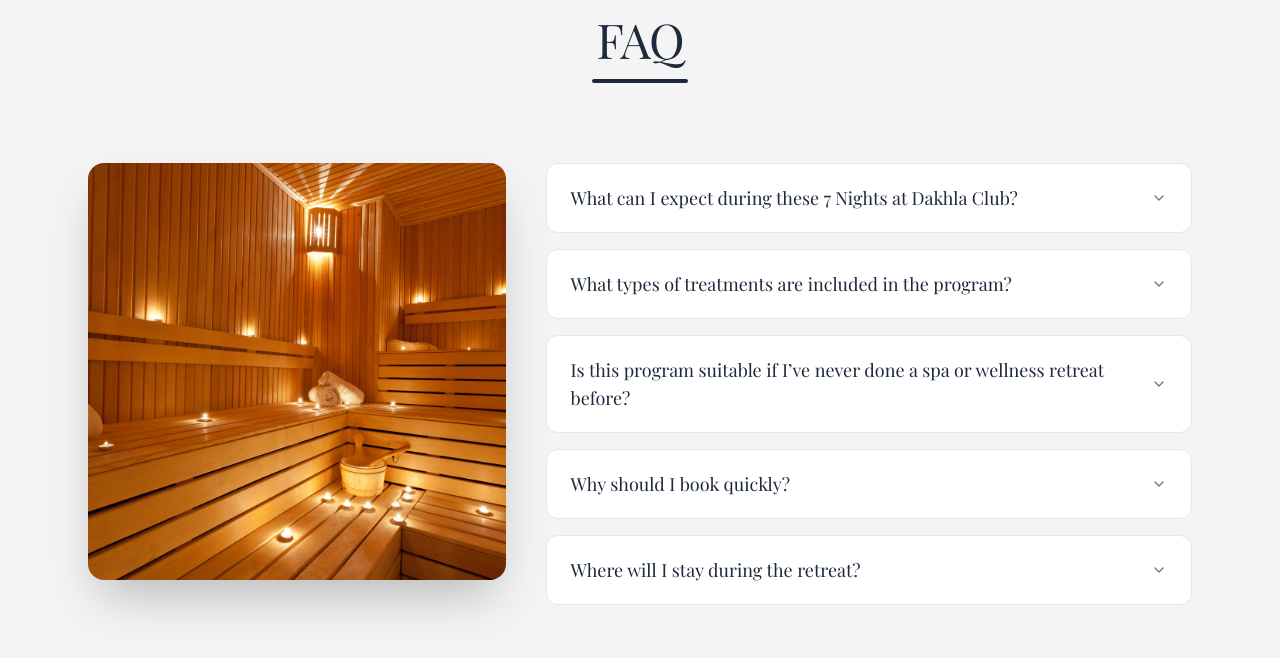
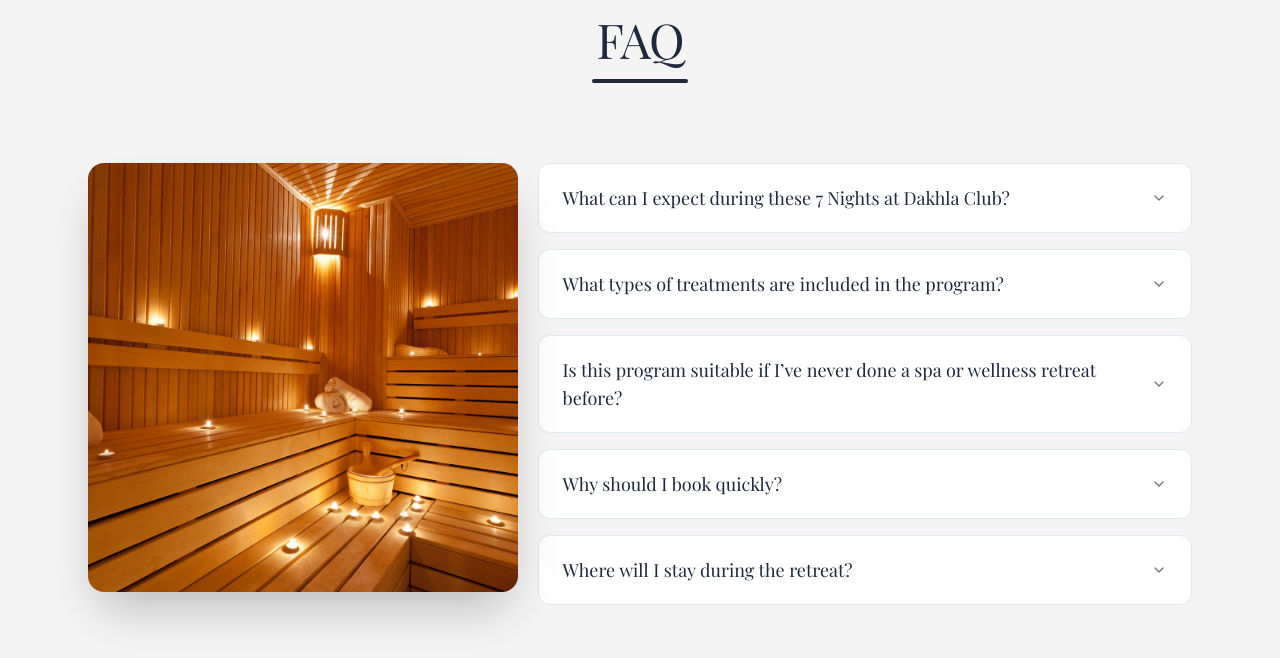
Before and after one commit to successproductions/hotel-thalasso-landing, a Next.js app: page /en/evasion-holistique-5-jours in a window 1280 px wide. Shown: the part 9020-9678 px from the top of the page. Built offline with nearby package versions, Linux system fonts and the light colour scheme; grey boxes are pictures that could not be loaded.

Commit message:
style: adjust grid gap in FAQSection5 for improved layout and comment out unused div for cleaner code

```diff
--- a/src/components/offer-5/FAQSection5.tsx
+++ b/src/components/offer-5/FAQSection5.tsx
@@ -105,12 +105,12 @@ export default function FAQ5() {
           </motion.div>
 
           {/* Main Content Grid */}
-          <div className="grid lg:grid-cols-5 gap-5 md:gap-10 items-start">
+          <div className="grid lg:grid-cols-5 gap-2 md:gap-5 items-start">
             {/* Image Section - Left Side */}
             <motion.div className="lg:col-span-2" variants={imageVariants}>
-              <div className="sticky top-8">
+              {/* <div className="sticky top-8"> */}
                 <motion.div className="relative group" whileHover={{ y: -8 }} transition={{ duration: 0.3 }}>
-                  <div className="absolute -inset-4  dark:bg-slate-700 rounded-3xl transform rotate-3 group-hover:rotate-6 transition-transform duration-300"></div>
+                  {/* <div className="absolute -inset-4  dark:bg-slate-700 rounded-3xl transform rotate-3 group-hover:rotate-6 transition-transform duration-300"></div> */}
                   <div className="relative overflow-hidden rounded-2xl shadow-2xl">
                     <Image
                       src="/images/sauna_ritual.png"
@@ -121,7 +121,7 @@ export default function FAQ5() {
                     />
                   </div>
                 </motion.div>
-              </div>
+              {/* </div> */}
             </motion.div>
 
             {/* FAQ Section - Right Side */}
```
